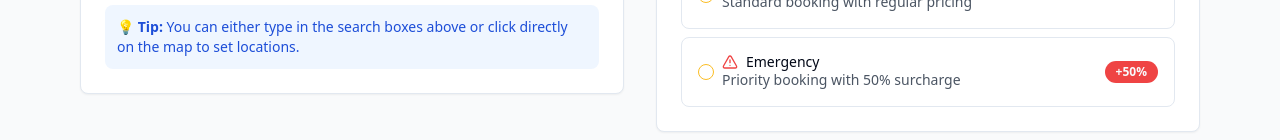
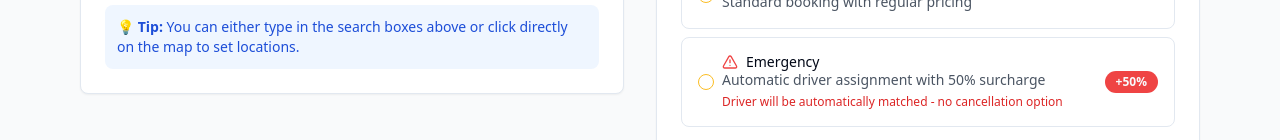
Before and after one commit to UtsabGhoshal/cab-services, a React (Vite) app: page /booking in a window 1280 px wide. Shown: the part 812-952 px from the top of the page. Built offline with nearby package versions, Linux system fonts and the light colour scheme; no server answers.

Commit message:
Update emergency ride description to mention automatic matching
cgen-c7c0e83b180c4ecaa12830966cc89c14

```diff
--- a/client/pages/Booking.tsx
+++ b/client/pages/Booking.tsx
@@ -980,7 +980,10 @@ export default function Booking() {
                             Emergency
                           </p>
                           <p className="text-sm text-gray-600">
-                            Priority booking with 50% surcharge
+                            Automatic driver assignment with 50% surcharge
+                          </p>
+                          <p className="text-xs text-red-600 mt-1">
+                            Driver will be automatically matched - no cancellation option
                           </p>
                         </div>
                         <Badge variant="destructive">+50%</Badge>
```
